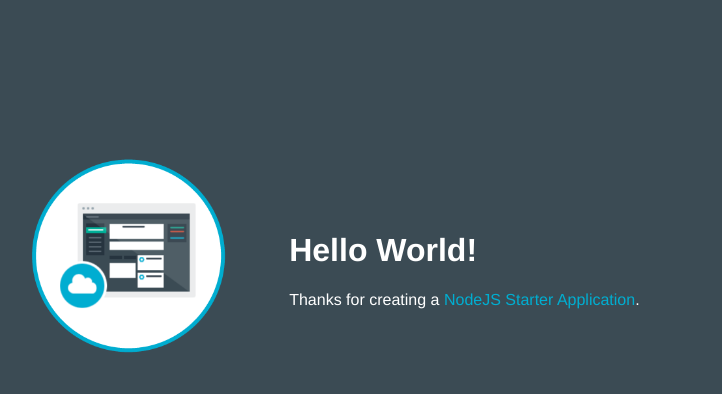
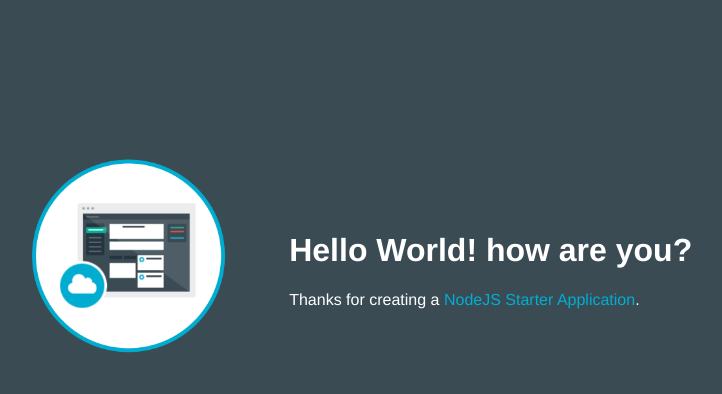
Before and after one commit to demo-api/first-app, a website: page public/index.html in a window 1280 px wide. Shown: the whole page, without its empty margins (253-975 px from the left). Drawn offline with Linux system fonts and the light colour scheme.

Commit message:
third commit

```diff
--- a/public/index.html
+++ b/public/index.html
@@ -16,7 +16,7 @@
           <img class = "newappIcon" src="images/newapp-icon.png">
         </td>
         <td>
-          <h1 id="message">Hello World!</h1>
+          <h1 id="message">Hello World! how are you?</h1>
           <p class='description'></p> Thanks for creating a <span class = "blue">NodeJS Starter Application</span>.
         </td>
       </tr>
```
